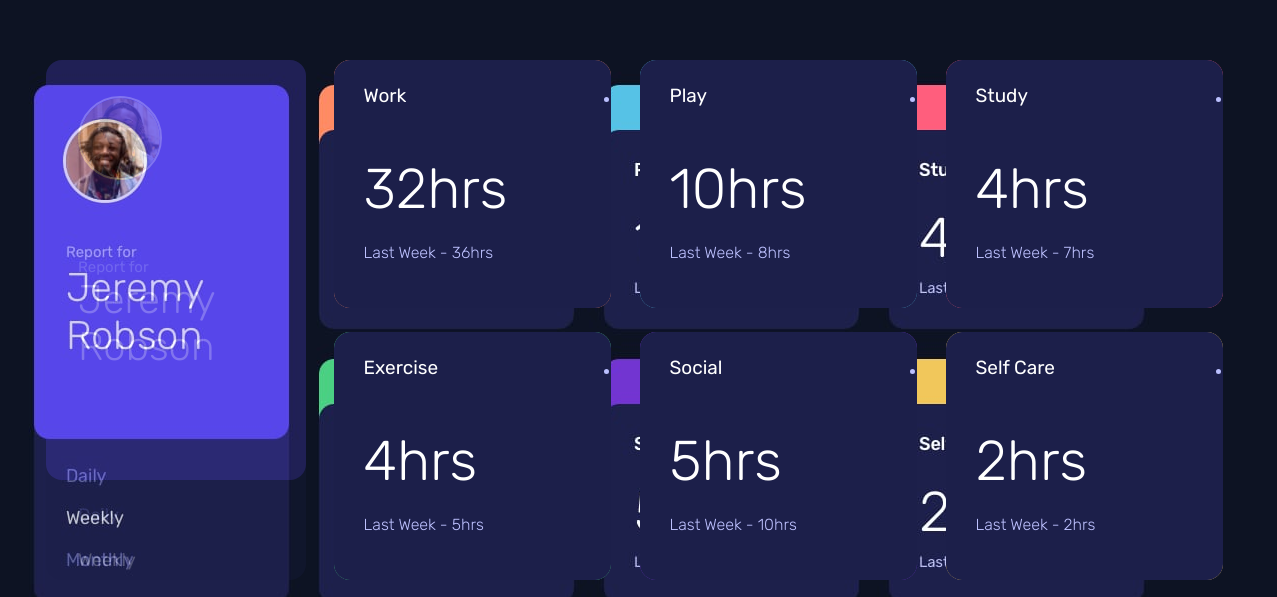
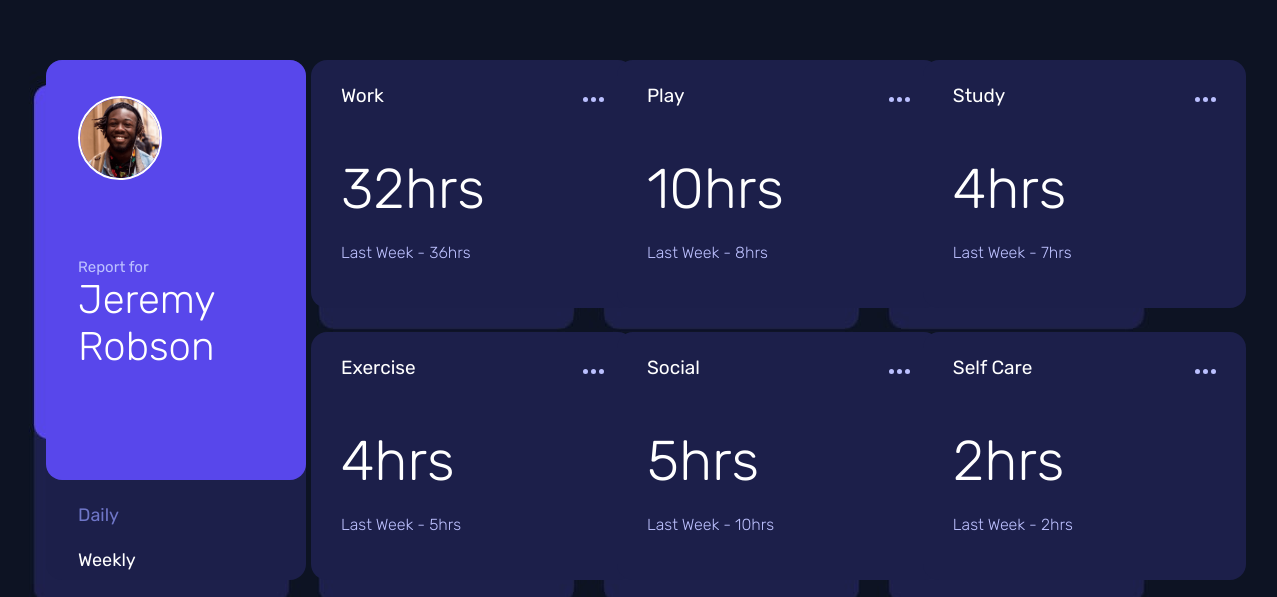
Before and after one commit to TheDilp/timetracker, a React (Create React App) app in the folder timetracker/: page / in a window 1536 px wide. Shown: the part 168-765 px from the top of the page, without its empty margins (131-1408 px from the left). Built offline with nearby package versions, Linux system fonts and the light colour scheme.

Commit message:
Fixed habit card border radius clipping bug

```diff
--- a/timetracker/src/App.css
+++ b/timetracker/src/App.css
@@ -55,7 +55,6 @@ body {
 
 /** PROFILE CARD **/
 .profileCard {
-  opacity: 0.25;
   background-color: var(--dark-blue);
   border-radius: 1rem;
   height: var(--card-height);
@@ -122,7 +121,7 @@ body {
 /** HABIT CARD **/
 
 .habitCard {
-  /* opacity: 0.5; */
+  /* opacity: 0; */
   display: flex;
   flex-direction: column;
   justify-content: flex-end;
@@ -130,18 +129,17 @@ body {
   margin: 1.5rem 0;
   border-radius: var(--card-border-radius);
   height: 10rem;
-  overflow: hidden;
 }
 
 .habitCardContent {
   display: flex;
   padding: 1.5rem 1.35rem;
+  position: relative;
   z-index: 2;
   flex-wrap: wrap;
-  width: 100%;
   height: 75.5%;
   background-color: var(--dark-blue);
-  border-radius: 0.85rem;
+  border-radius: var(--card-border-radius);
 }
 
 .habitCardIcon {
@@ -151,6 +149,8 @@ body {
   top: 0;
   display: flex;
   justify-content: flex-end;
+  overflow: hidden;
+
 }
 
 .habitCardIcon img {
@@ -258,7 +258,6 @@ body {
   .buttonWrapper {
 
     height: 10rem;
-    /* padding-top: 0.5rem; */
     flex-wrap: wrap;
     flex-direction: column;
     justify-content: space-evenly;
@@ -281,14 +280,17 @@ body {
   }
 
   .habitCard {
+    align-items: center;
     margin: 0;
     width: 31%;
     height: 15.5rem;
   }
 
   .habitCardContent {
+    position: relative;
+    width: calc(100% + 2px);
+    overflow: visible;
     height: 81%;
-
   }
 
   .cardContentTop {
```
